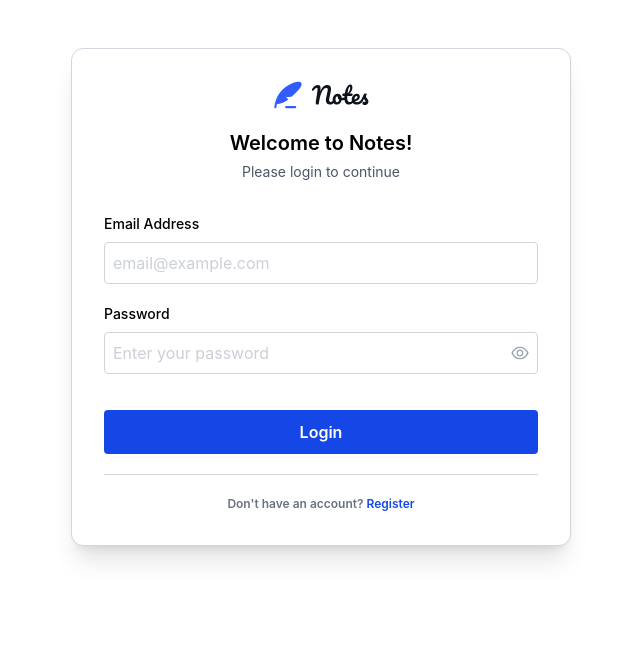
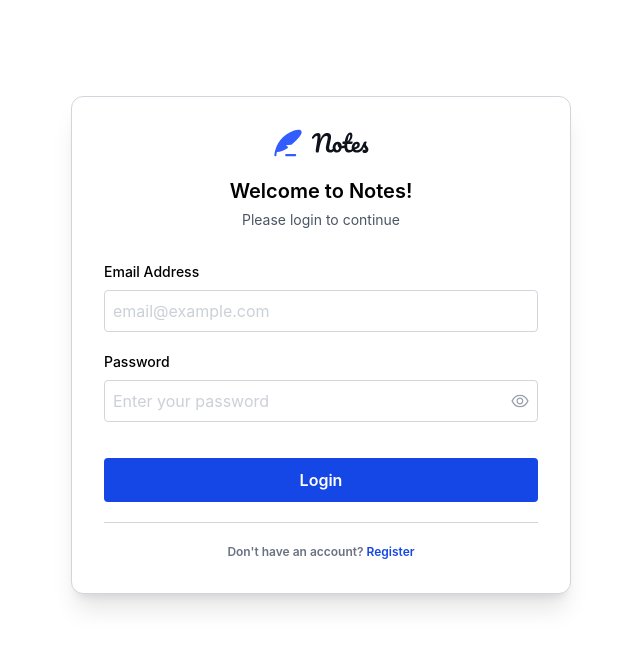
Before and after one commit to Dunni0/note-taking-app, a Next.js app: page /login in a window 1280 px wide. Shown: the top 648 px of the page, without its empty margins (319-959 px from the left). Built offline with nearby package versions, Linux system fonts and the light colour scheme.

Commit message:
increase margin top

```diff
--- a/src/app/login/page.jsx
+++ b/src/app/login/page.jsx
@@ -82,7 +82,7 @@ export default function Login() {
 
   return (
     <div className="p-8">
-      <div className="border-[0.5px] border-gray-300 rounded-[12px] p-[2rem] mx-auto mt-[1rem] max-w-[500px] bg-[#fff] shadow-xl">
+      <div className="border-[0.5px] border-gray-300 rounded-[12px] p-[2rem] mx-auto mt-[4rem] max-w-[500px] bg-[#fff] shadow-xl">
         <Logo className="mb-5 mx-auto" />
         <div className="flex flex-col items-center gap-1 mb-8">
           <p className="font-[600] text-xl">
```
